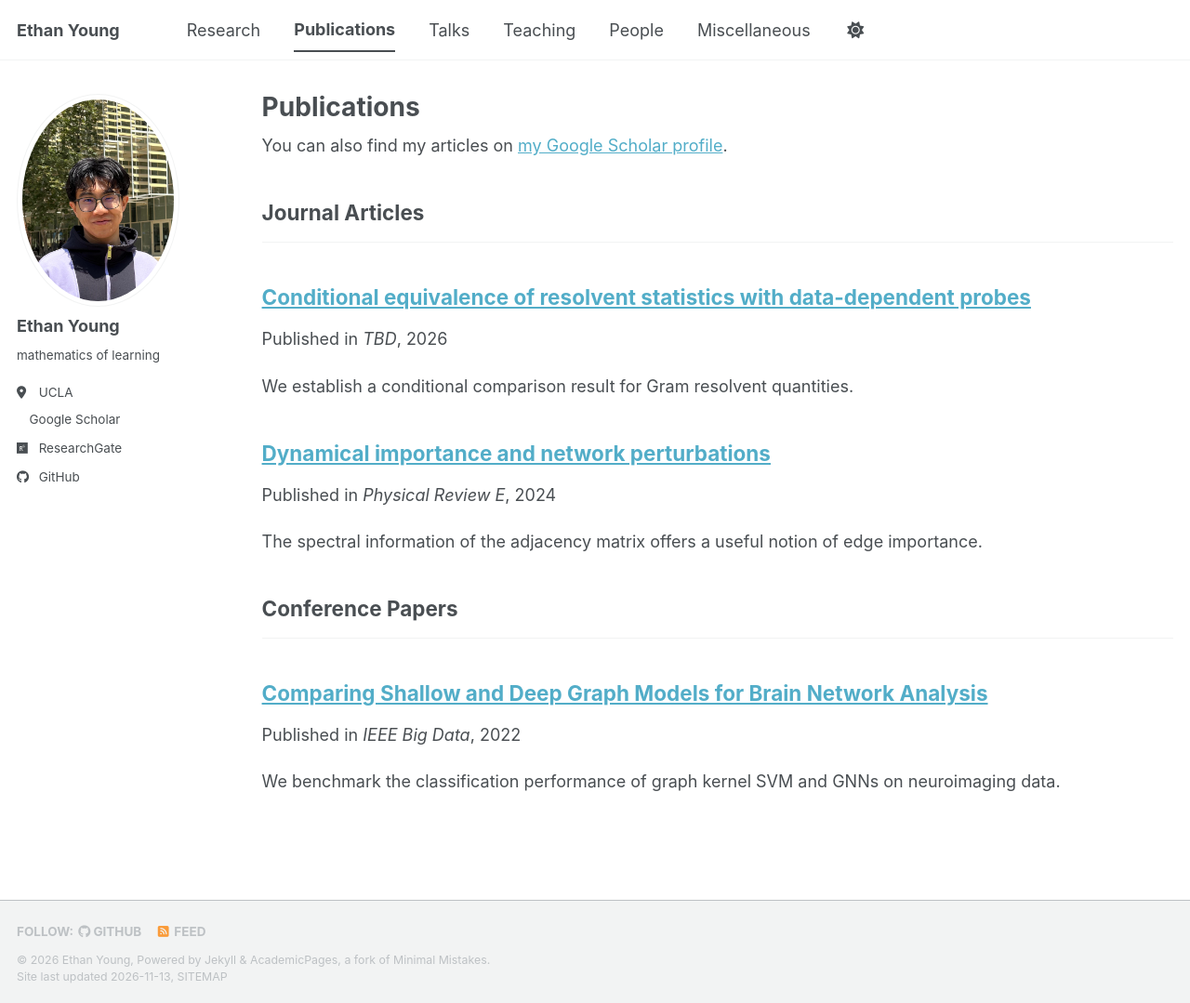
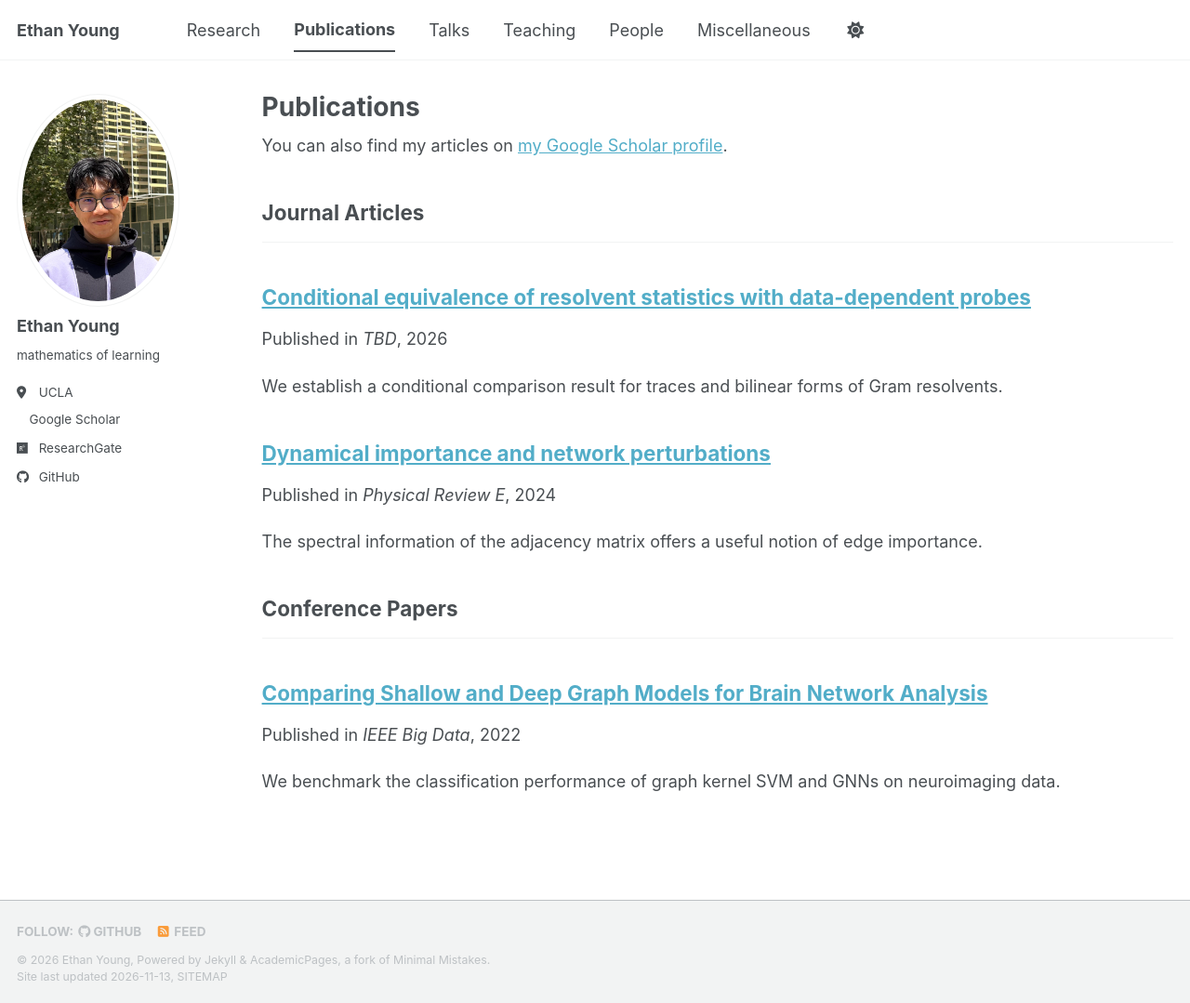
Before and after one commit to ethanjyoung/ethanjyoung.github.io, a Jekyll site: the page built from _pages/publications.md, in a window 1280 px wide and 1079 px high. Shown: the whole window at 93% size. Built offline with Jekyll 4.4.1, drawn with Linux system fonts in a browser that asks for light colours; a style sheet for code colours, icons or effects is not loaded.

Commit message:
Modify excerpt in 2026-equivalence.md
Updated excerpt to include traces and bilinear forms.

```diff
--- a/_publications/2026-equivalence.md
+++ b/_publications/2026-equivalence.md
@@ -3,7 +3,7 @@ title: "Conditional equivalence of resolvent statistics with data-dependent prob
 collection: publications
 category: manuscripts
 permalink:
-excerpt: We establish a conditional comparison result for Gram resolvent quantities.
+excerpt: We establish a conditional comparison result for traces and bilinear forms of Gram resolvents.
 date: 2026-11-16
 venue: 'TBD'
 paperurl:
```
